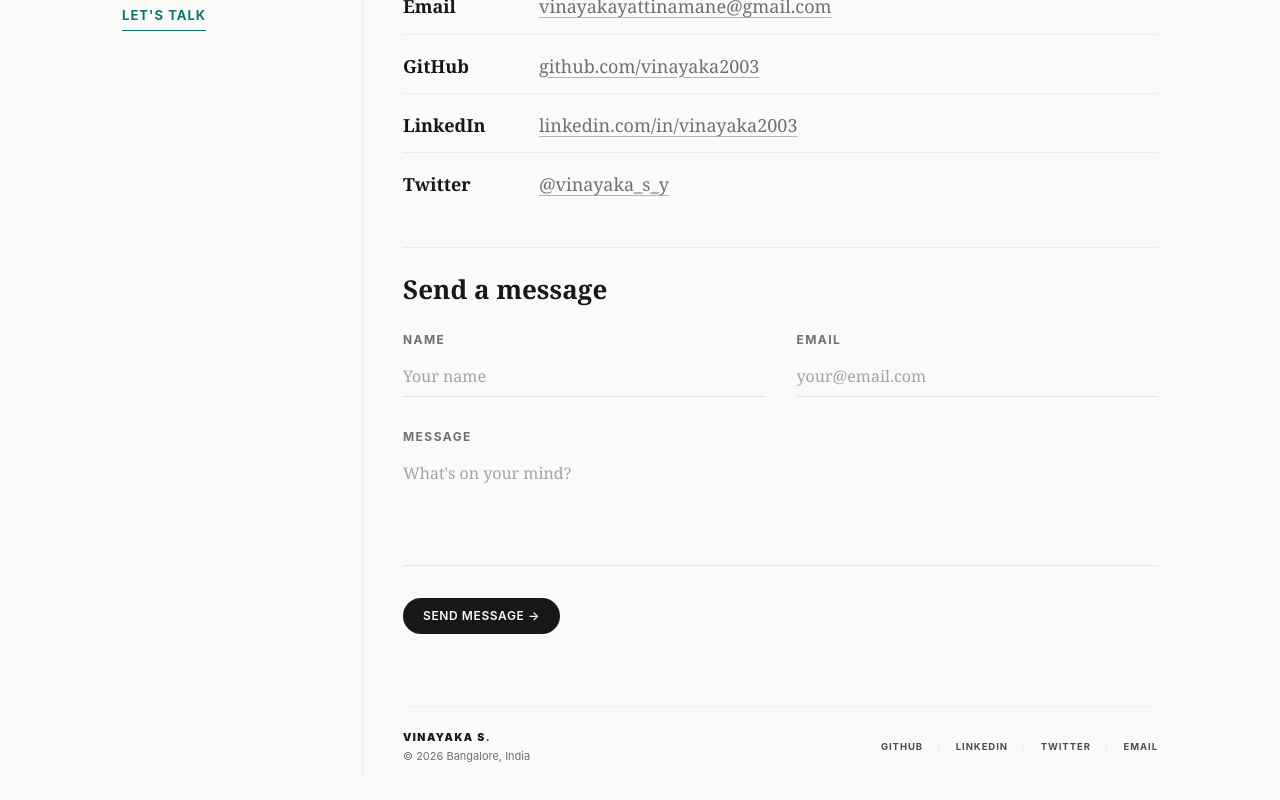
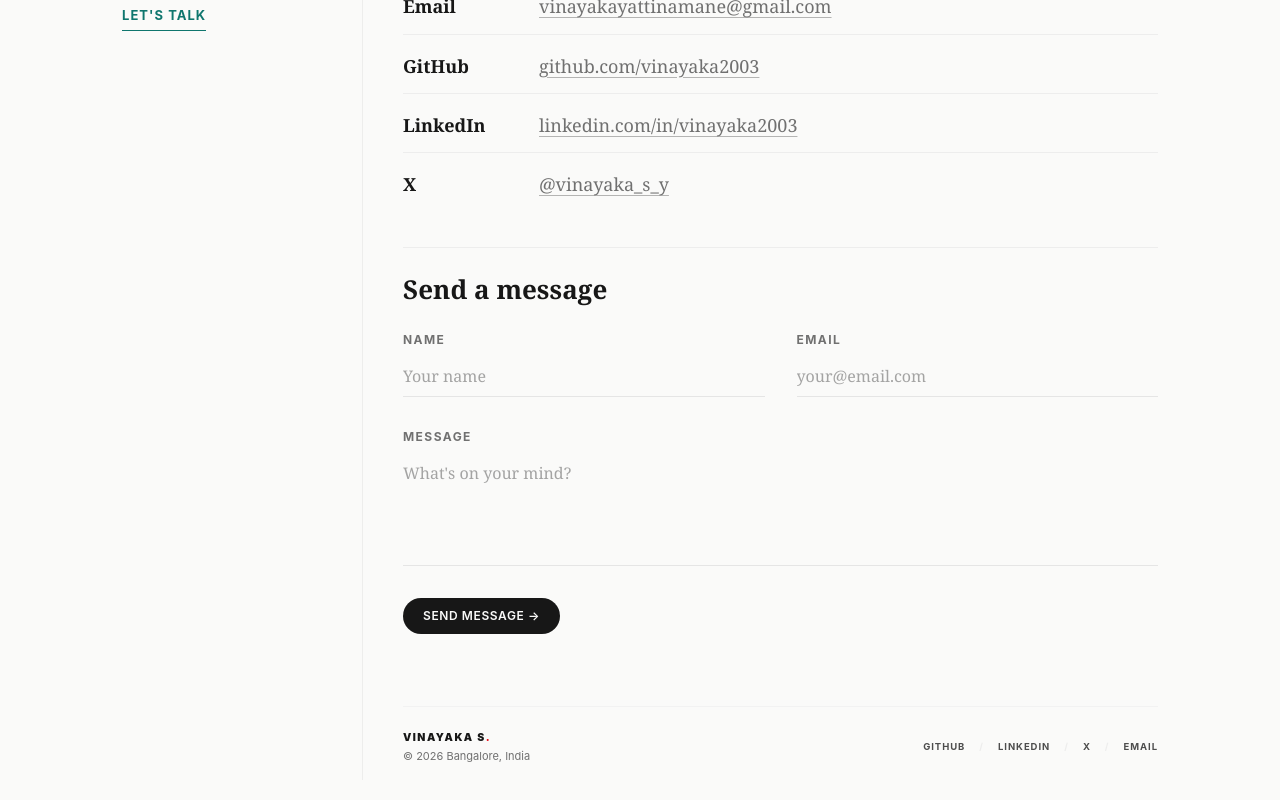
Before and after one commit to vinayaka2003/Portfolio, a Next.js app: page /contact in a window 1280 px wide. Shown: the part 384-1184 px from the top of the page. Built offline with nearby package versions, Linux system fonts and the light colour scheme.

Commit message:
Perf: Defer non-critical bundles, optimize text contrast, and apply security CSP headers

```diff
--- a/package.json
+++ b/package.json
@@ -3,7 +3,7 @@
   "version": "0.1.0",
   "private": true,
   "scripts": {
-    "dev": "next dev --hostname 0.0.0.0",
+    "dev": "next dev --webpack --hostname 0.0.0.0",
     "build": "next build",
     "start": "next start",
     "lint": "eslint"
--- a/src/app/contact/page.js
+++ b/src/app/contact/page.js
@@ -61,8 +61,8 @@ export default function Contact() {
           </a>
         </div>
         <div className="grid grid-cols-1 sm:grid-cols-[120px_1fr] gap-1 sm:gap-4">
-          <span className="font-bold text-foreground font-serif">Twitter</span>
-          <a href="https://twitter.com/vinayaka_s_y" target="_blank" rel="noopener noreferrer" className="text-muted/80 hover:text-accent underline decoration-muted/40 hover:decoration-accent underline-offset-4 transition-colors">
+          <span className="font-bold text-foreground font-serif">X</span>
+          <a href="https://x.com/vinayaka_s_y" target="_blank" rel="noopener noreferrer" className="text-muted/80 hover:text-accent underline decoration-muted/40 hover:decoration-accent underline-offset-4 transition-colors">
             @vinayaka_s_y
           </a>
         </div>
--- a/src/app/layout.js
+++ b/src/app/layout.js
@@ -62,7 +62,7 @@ export default function RootLayout({ children }) {
     "sameAs": [
       "https://github.com/vinayaka2003",
       "https://linkedin.com/in/vinayaka2003",
-      "https://twitter.com/vinayaka_s_y"
+      "https://x.com/vinayaka_s_y"
     ]
   };
 
--- a/src/components/EditorialFooter.jsx
+++ b/src/components/EditorialFooter.jsx
@@ -25,7 +25,7 @@ function LinkedinIcon(props) {
   );
 }
 
-function TwitterIcon(props) {
+function XIcon(props) {
   return (
     <svg fill="currentColor" viewBox="0 0 24 24" aria-hidden="true" {...props}>
       <path d="M18.244 2.25h3.308l-7.227 8.26 8.502 11.24H16.17l-5.214-6.817L4.99 21.75H1.68l7.73-8.835L1.254 2.25H8.08l4.713 6.231zm-1.161 17.52h1.833L7.084 4.126H5.117z" />
@@ -70,12 +70,12 @@ export default function EditorialFooter() {
           </a>
           <span className="text-border/60 select-none">/</span>
           <a
-            href="https://twitter.com/vinayaka_s_y"
+            href="https://x.com/vinayaka_s_y"
             target="_blank"
             rel="noopener noreferrer"
             className="hover:text-foreground transition-colors py-1"
           >
-            Twitter
+            X
           </a>
           <span className="text-border/60 select-none">/</span>
           <a
--- a/src/components/SearchClient.jsx
+++ b/src/components/SearchClient.jsx
@@ -121,9 +121,9 @@ export default function SearchClient() {
     },
     {
       category: "Contact Details",
-      title: "Twitter / X Profile",
-      desc: "Open twitter.com/vinayaka_s_y in a new tab.",
-      action: () => window.open("https://twitter.com/vinayaka_s_y", "_blank"),
+      title: "X Profile",
+      desc: "Open x.com/vinayaka_s_y in a new tab.",
+      action: () => window.open("https://x.com/vinayaka_s_y", "_blank"),
       type: "link",
       keywords: "twitter x social news feed platform handle tweet",
     },
```
